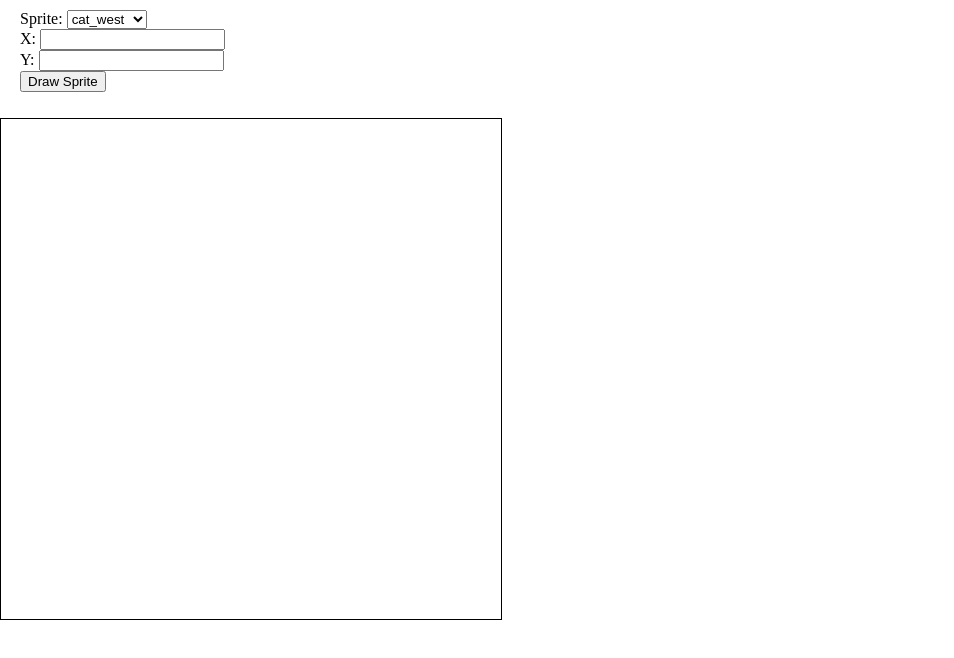
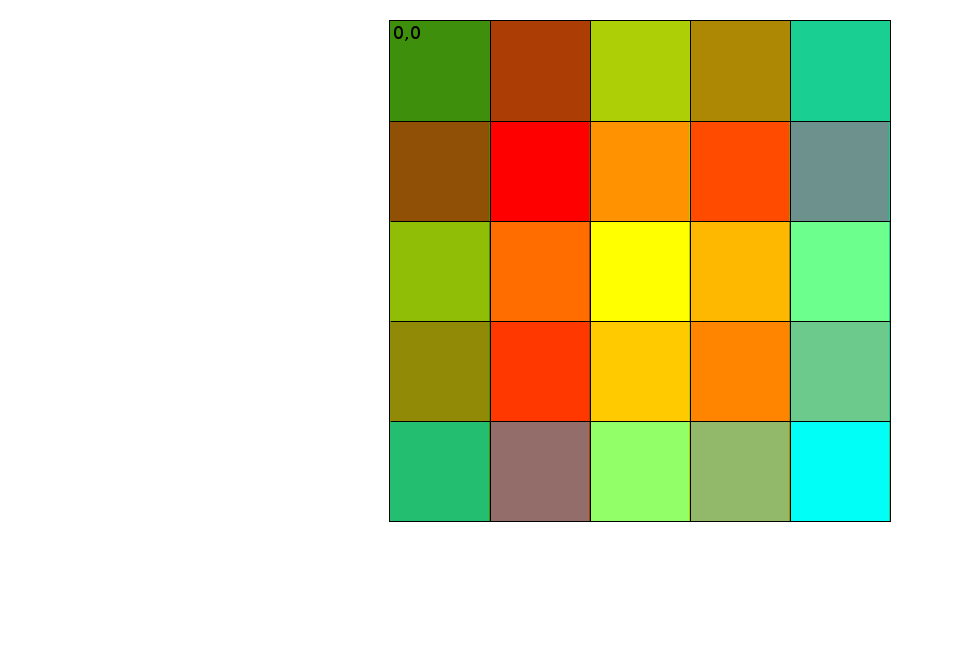
Before and after one commit to jmhobbs/lazercatz, a plain HTML site: page static/index.html in a window 1280 px wide. Shown: the whole page, without its empty margins (0-954 px from the left). Drawn offline with Linux system fonts and the light colour scheme.

Commit message:
Added a map background. Cool colors, not actually useful for identifying where you are...

```diff
--- a/static/index.html
+++ b/static/index.html
@@ -6,20 +6,6 @@
 		<link rel="stylesheet" type="text/css" href="lazercatz.css" media="screen" />
 	</head>
 	<body>
-		<div style="padding: 10px; margin: 0px 10px;">
-			<form action="#" onsubmit="LC.drawSprite( $('#sprite-name').val(), $('#sprite-x').val(), $('#sprite-y').val() ); return false;">
-				Sprite:
-				<select id="sprite-name">
-					<option>cat_west</option>
-					<option>cat_north</option>
-					<option>cat_east</option>
-					<option>cat_south</option>
-				</select><br/>
-				X: <input id="sprite-x"><br/>
-				Y: <input id="sprite-y"><br/>
-				<input type="submit" value="Draw Sprite" />
-			</form>
-		</div>
 		<div id="map">
 			<canvas id="objects" width="500" height="500"></canvas>
 		</div>
--- a/static/lazercatz.css
+++ b/static/lazercatz.css
@@ -7,4 +7,6 @@ html, body {
 	border: 1px solid #000;
 	width: 500px;
 	height: 500px;
+	background: url( 'map.png' ) no-repeat 0 0;
+	margin: 20px auto;
 }
```
Also changed, not shown: static/map.png (added), 1 other file.
